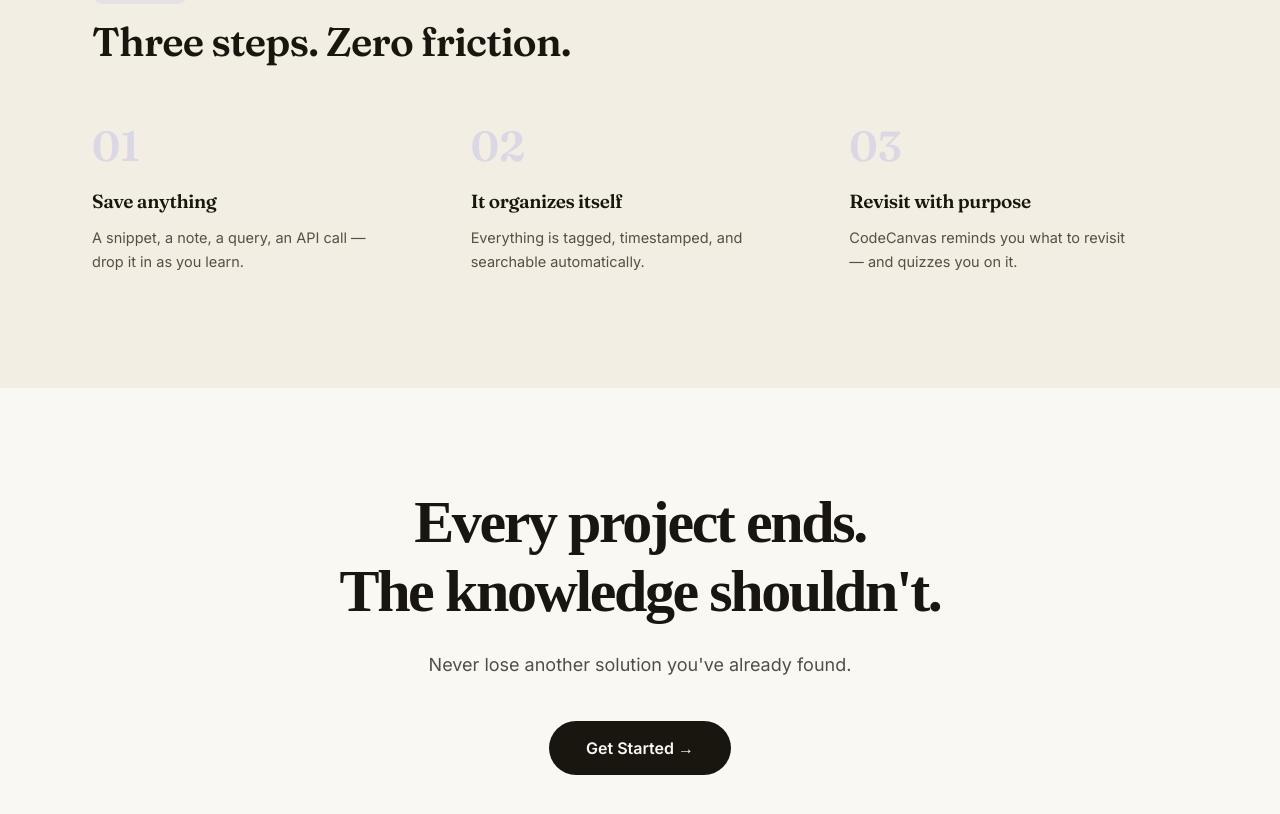
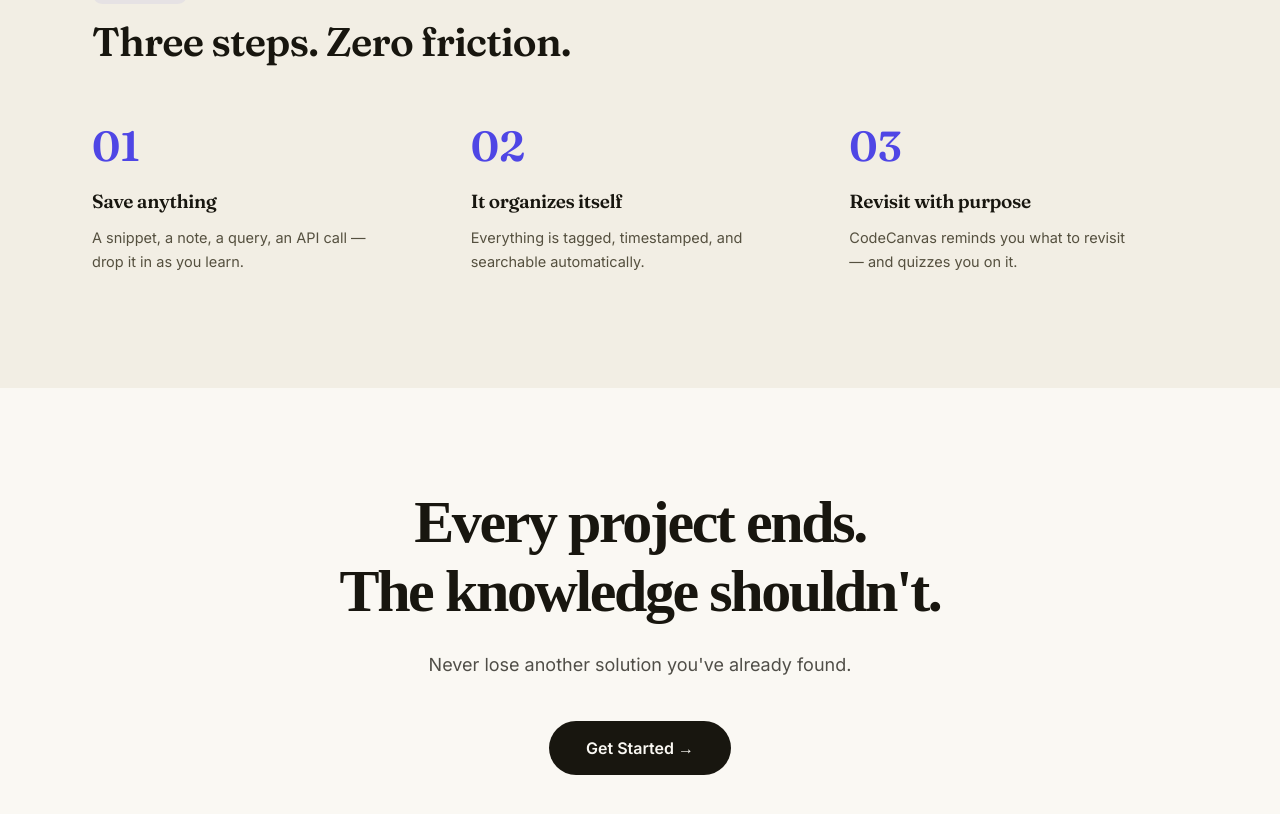
Before and after one commit to harshalpatil-10/codecanvas-frontend, a React (Vite) app: page / in a window 1280 px wide. Shown: the part 2581-3395 px from the top of the page. Built offline with nearby package versions, Linux system fonts and the light colour scheme; no server answers.

Commit message:
Update HowItWorks.module.css

```diff
--- a/src/components/landing/HowItWorks.module.css
+++ b/src/components/landing/HowItWorks.module.css
@@ -2,6 +2,6 @@
 .heading { font-size: clamp(28px, 4vw, 40px); margin: 16px 0 56px; }
 .steps { display: grid; grid-template-columns: repeat(3, 1fr); gap: 40px; }
 @media (max-width: 760px) { .steps { grid-template-columns: 1fr; gap: 32px; } }
-.num { font-family: 'Fraunces', serif; font-size: 42px; color: var(--accent-dim2); font-weight: 600; margin-bottom: 12px; }
+.num { font-family: 'Fraunces', serif; font-size: 42px; color: var(--accent); font-weight: 600; margin-bottom: 12px; }
 .stepTitle { font-size: 19px; margin-bottom: 8px; }
 .stepDesc { font-size: 14.5px; max-width: 280px; }
```
